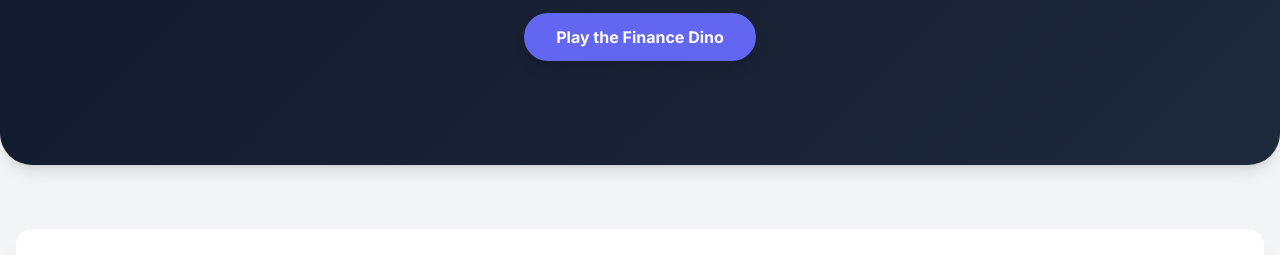
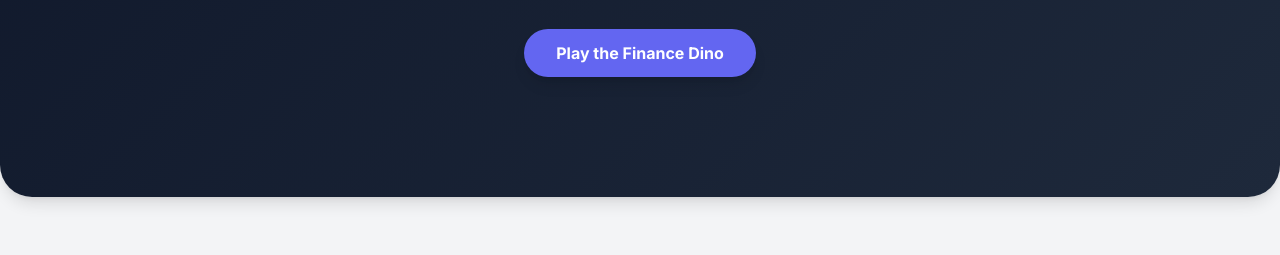
Before and after one commit to goelparul0006/ParulGoel, a plain HTML site: page index.html in a window 1280 px wide. Shown: the part 371-626 px from the top of the page. Drawn offline with nearby package versions, Linux system fonts and the light colour scheme.

Commit message:
Update index.html

```diff
--- a/index.html
+++ b/index.html
@@ -75,7 +75,7 @@
     </nav>
 
     <!-- Hero Section -->
-    <header id="home" class="gradient-bg text-white py-16 sm:py-22 text-center shadow-lg rounded-b-[2rem]">
+    <header id="home" class="gradient-bg text-white py-24 sm:py-20 text-center shadow-lg rounded-b-[2rem]">
         <div class="container mx-auto px-4">
             <h1 class="text-4xl sm:text-6xl font-extrabold tracking-tight mb-4">Parul Goel</h1>
             <p class="text-xl sm:text-2xl font-light mb-6 shine-effect">
```
